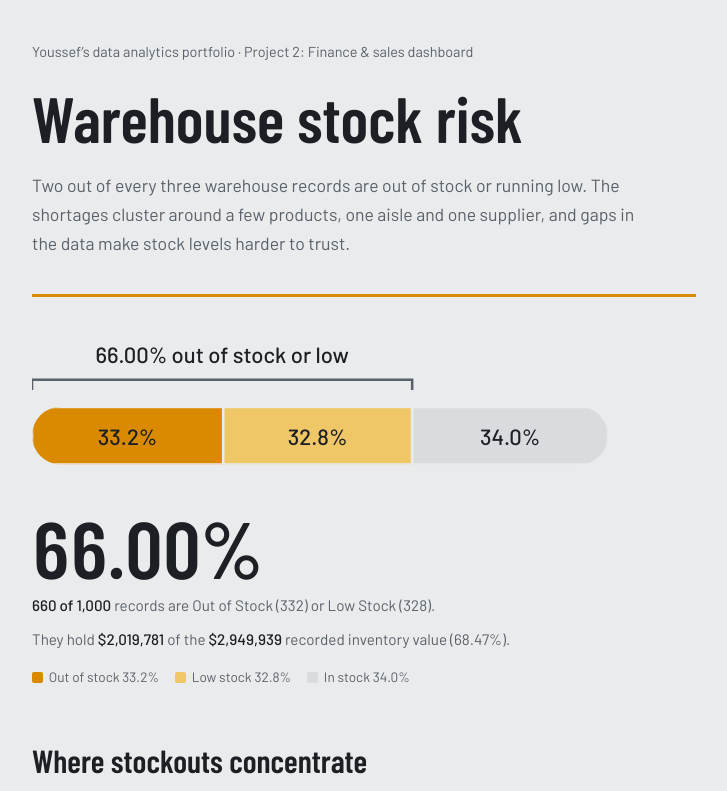
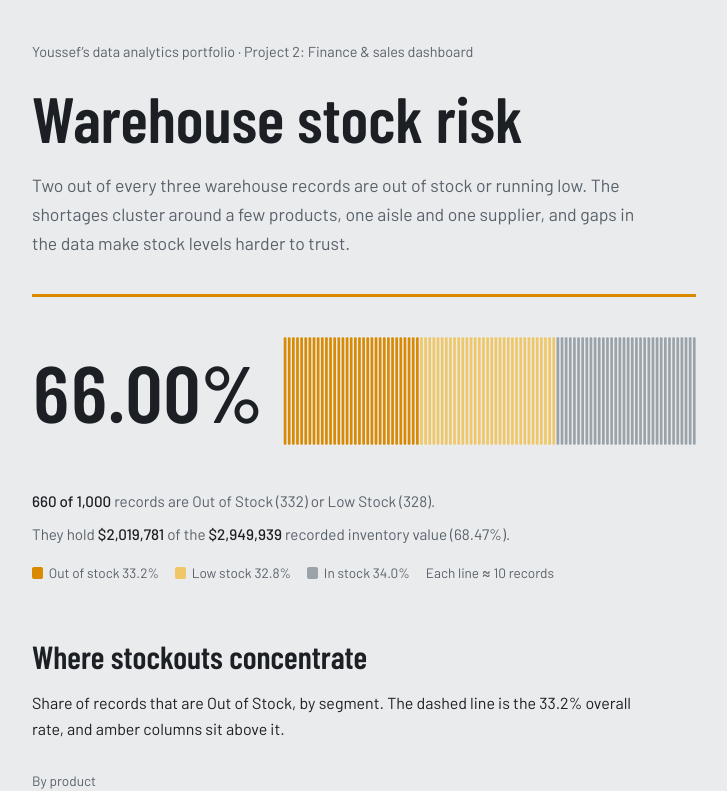
Before and after one commit to yousefattia24/warehouse-inventory-analysis, a plain HTML site: page index.html in a window 1280 px wide. Shown: the top 791 px of the page, without its empty margins (276-1003 px from the left). Drawn offline with nearby package versions, Linux system fonts and the light colour scheme.

Commit message:
Add files via upload

```diff
--- a/index.html
+++ b/index.html
@@ -23,7 +23,9 @@ p{margin:0 0 1rem;max-width:38rem}
 .by{color:var(--mut);font-size:.9rem;margin:0 0 1.25rem}
 .lede{color:var(--mut);font-size:1.1rem;margin-top:1.25rem}
 .hero{display:flex;flex-wrap:wrap;gap:1.75rem;align-items:flex-start;margin-top:2.25rem;padding-top:2rem;border-top:3px solid var(--hi)}
-.hero svg{width:100%;max-width:36rem;height:auto;flex:none}
+.top{display:flex;align-items:center;gap:1.25rem}
+.hero .big{flex:none;font-size:clamp(2.6rem,11vw,5rem)}
+.bc{flex:1;min-width:0;height:auto}
 .hero>div{flex:1 1 100%}
 .big{font-family:"Barlow Condensed","Arial Narrow",Impact,sans-serif;font-weight:600;font-size:5rem;line-height:.95;font-variant-numeric:tabular-nums}
 .hero p{margin:.5rem 0 0;color:var(--mut);font-size:.95rem}
@@ -53,12 +55,11 @@ li{margin-bottom:.75rem}
 <p class="lede">Two out of every three warehouse records are out of stock or running low. The shortages cluster around a few products, one aisle and one supplier, and gaps in the data make stock levels harder to trust.</p>
 
 <section class="hero" aria-label="Stock status overview">
-<svg id="grid" viewBox="0 0 340 90" role="img" aria-label="Stock status meter: 33.2 percent out of stock, 32.8 percent low stock, 34.0 percent in stock. Out of stock and low stock together make up 66.00 percent."></svg>
+<div class="top"><div class="big">66.00%</div><svg class="bc" id="bc" viewBox="0 0 200 60" role="img" aria-label="Barcode of 100 lines, each about 10 records: 33 amber for out of stock, 33 dark amber for low stock, 34 gray for in stock. Out of stock and low stock together are 66.00 percent."></svg></div>
 <div>
-<div class="big">66.00%</div>
 <p><strong>660 of 1,000</strong> records are Out of Stock (332) or Low Stock (328).</p>
 <p>They hold <strong>$2,019,781</strong> of the <strong>$2,949,939</strong> recorded inventory value (68.47%).</p>
-<div class="lg"><span><i style="background:var(--hi)"></i>Out of stock 33.2%</span><span><i style="background:var(--mid)"></i>Low stock 32.8%</span><span><i style="background:var(--track)"></i>In stock 34.0%</span></div>
+<div class="lg"><span><i style="background:var(--hi)"></i>Out of stock 33.2%</span><span><i style="background:var(--mid)"></i>Low stock 32.8%</span><span><i style="background:var(--lo)"></i>In stock 34.0%</span><span>Each line ≈ 10 records</span></div>
 </div>
 </section>
 
@@ -91,14 +92,9 @@ li{margin-bottom:.75rem}
 <script>
 (function(){
 var AVG=33.2,s='';
-var W=340,sg=[[33.2,'var(--hi)','#1c2024','33.2%'],[32.8,'var(--mid)','var(--ink)','32.8%'],[34.0,'var(--track)','var(--ink)','34.0%']],cx=0;
-s+='<defs><clipPath id="cap"><rect x="0" y="46" width="'+W+'" height="34" rx="17"/></clipPath></defs><g clip-path="url(#cap)">';
-sg.forEach(function(g){var w=g[0]/100*W;s+='<rect x="'+cx.toFixed(2)+'" y="46" width="'+w.toFixed(2)+'" height="34" fill="'+g[1]+'" stroke="var(--bg)" stroke-width="1.5"/>';g[4]=cx+w/2;cx+=w;});
-s+='</g>';
-sg.forEach(function(g){s+='<text x="'+g[4].toFixed(1)+'" y="68.5" text-anchor="middle" font-size="13" font-weight="500" style="fill:'+g[2]+'" font-family="Barlow,sans-serif">'+g[3]+'</text>';});
-var bx=(33.2+32.8)/100*W;
-s+='<path d="M0 36 V30 H'+bx.toFixed(1)+' V36" fill="none" stroke="var(--mut)" stroke-width="1.5"/><text x="'+(bx/2).toFixed(1)+'" y="20" text-anchor="middle" font-size="13" font-weight="500" style="fill:var(--ink)" font-family="Barlow,sans-serif">66.00% out of stock or low</text>';
-document.getElementById('grid').innerHTML=s;
+for(var i=0;i<100;i++){s+='<rect x="'+(i*2+.35).toFixed(2)+'" y="4" width="1.3" height="52" rx=".5" fill="'+(i<33?'var(--hi)':i<66?'var(--mid)':'var(--lo)')+'"/>';}
+document.getElementById('bc').innerHTML=s;
+
 var G=[['By product',[['Gadget X',54,133],['Widget B',66,170],['Gadget Y',58,177],['Widget A',55,176],['Widget C',52,175],['Gadget Z',47,169]]],
 ['By category',[['Furniture',95,265],['Clothing',89,257],['Electronics',81,248],['Toys',67,230]]],
 ['By warehouse',[['Warehouse 2',115,332],['Warehouse 3',104,319],['Warehouse 1',113,349]]],
```
